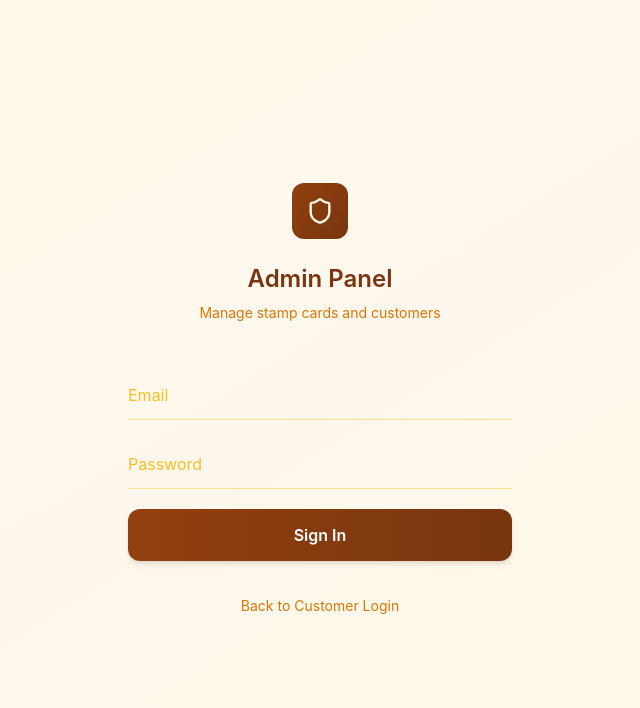
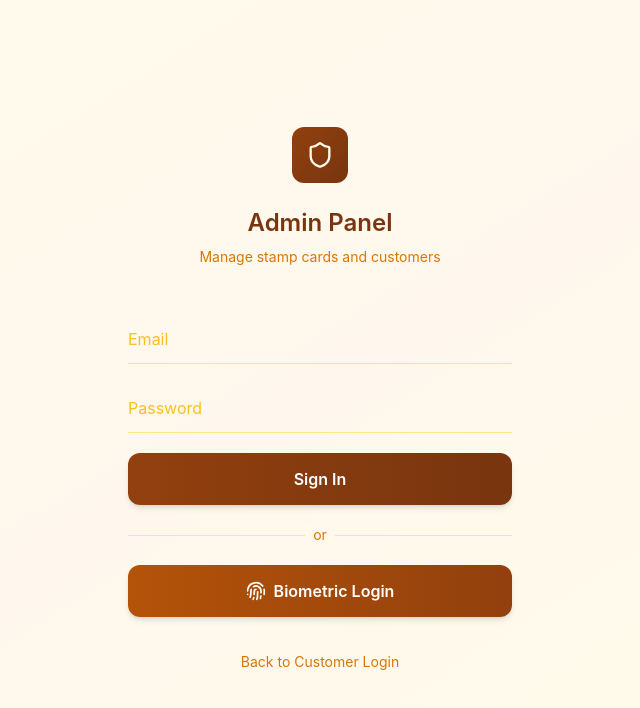
Before and after one commit to vinaycraft/stamp-card, a React (Vite) app: page /admin in a window 1280 px wide. Shown: the top 708 px of the page, without its empty margins (320-960 px from the left). Built offline with nearby package versions, Linux system fonts and the light colour scheme; no server answers.

Commit message:
Add biometric authentication for admin users

```diff
--- a/src/components/AdminDashboard.tsx
+++ b/src/components/AdminDashboard.tsx
@@ -3,12 +3,14 @@ import { useNavigate } from 'react-router-dom';
 import { getUserByUniqueCode, getUserStampCards, saveStampCard, addStamp, getUsers } from '../lib/storage';
 import { useAuth } from '../contexts/AuthContext';
 import type { User, StampCard as StampCardType } from '../types';
-import { Shield, Search, Coffee, Plus, QrCode, Users, LogOut } from 'lucide-react';
+import { Shield, Search, Coffee, Plus, QrCode, Users, LogOut, Fingerprint } from 'lucide-react';
 import QRScanner from './QRScanner';
+import BiometricRegistration from './BiometricRegistration';
+import { isWebAuthnSupported } from '../lib/webauthn';
 
 export default function AdminDashboard() {
   const navigate = useNavigate();
-  const { logout } = useAuth();
+  const { logout, user } = useAuth();
   const [searchCode, setSearchCode] = useState('');
   const [selectedUser, setSelectedUser] = useState<User | null>(null);
   const [userCards, setUserCards] = useState<StampCardType[]>([]);
@@ -16,6 +18,7 @@ export default function AdminDashboard() {
   const [showAllCustomers, setShowAllCustomers] = useState(false);
   const [allCustomers, setAllCustomers] = useState<User[]>([]);
   const [showQRScanner, setShowQRScanner] = useState(false);
+  const [showBiometricRegistration, setShowBiometricRegistration] = useState(false);
 
   const handleSearch = async () => {
     setError('');
@@ -111,6 +114,16 @@ export default function AdminDashboard() {
                 <p className="text-xs sm:text-sm text-amber-200">Manage Customer Stamp Cards</p>
               </div>
             </div>
+            <div className="flex items-center gap-2 sm:gap-3">
+              {isWebAuthnSupported() && !user?.biometricCredentialId && (
+                <button
+                  onClick={() => setShowBiometricRegistration(true)}
+                  className="px-3 py-1.5 sm:px-4 sm:py-2 text-xs sm:text-sm font-medium text-amber-50 bg-amber-700/50 hover:bg-amber-700 rounded-lg transition-colors flex items-center gap-2"
+                >
+                  <Fingerprint className="w-4 h-4" />
+                  <span className="hidden sm:inline">Enable Biometric</span>
+                </button>
+              )}
               <button
                 onClick={handleLogout}
                 className="px-3 py-1.5 sm:px-4 sm:py-2 text-xs sm:text-sm font-medium text-amber-50 bg-amber-800/50 hover:bg-amber-800 rounded-lg transition-colors flex items-center gap-2"
@@ -118,6 +131,7 @@ export default function AdminDashboard() {
                 <LogOut className="w-4 h-4" />
                 <span className="hidden sm:inline">Sign Out</span>
               </button>
+            </div>
           </div>
         </div>
       </header>
@@ -340,6 +354,18 @@ export default function AdminDashboard() {
           onClose={() => setShowQRScanner(false)}
         />
       )}
+
+      {/* Biometric Registration Modal */}
+      {showBiometricRegistration && user && (
+        <BiometricRegistration
+          userId={user.id}
+          userEmail={user.email}
+          onSuccess={() => {
+            setShowBiometricRegistration(false);
+          }}
+          onClose={() => setShowBiometricRegistration(false)}
+        />
+      )}
     </div>
   );
 }
--- a/src/components/AdminLogin.tsx
+++ b/src/components/AdminLogin.tsx
@@ -1,7 +1,8 @@
 import { useState, useEffect } from 'react';
 import { useNavigate } from 'react-router-dom';
-import { Shield } from 'lucide-react';
+import { Shield, Fingerprint } from 'lucide-react';
 import { useAuth } from '../contexts/AuthContext';
+import { isWebAuthnSupported } from '../lib/webauthn';
 
 export default function AdminLogin() {
   const navigate = useNavigate();
@@ -11,12 +12,22 @@ export default function AdminLogin() {
     password: '',
   });
   const [error, setError] = useState('');
+  const [isBiometricAuthenticating, setIsBiometricAuthenticating] = useState(false);
+  const [storedCredentialId, setStoredCredentialId] = useState<string | null>(null);
 
   useEffect(() => {
     if (user && user.role === 'admin') {
       navigate('/admin/dashboard');
     }
   }, [user, navigate]);
+
+  // Load stored credential ID on mount
+  useEffect(() => {
+    const storedId = localStorage.getItem('biometric_credential_id');
+    if (storedId) {
+      setStoredCredentialId(storedId);
+    }
+  }, []);
 
   const handleSubmit = async (e: React.FormEvent) => {
     e.preventDefault();
@@ -30,6 +41,48 @@ export default function AdminLogin() {
     }
 
     navigate('/admin/dashboard');
+  };
+
+  const handleBiometricLogin = async (specificCredentialId?: string) => {
+    setIsBiometricAuthenticating(true);
+    setError('');
+
+    try {
+      // Authenticate with biometric (with or without specific credential ID)
+      const { authenticateWithBiometric } = await import('../lib/webauthn');
+      const credentialId = await authenticateWithBiometric(specificCredentialId);
+
+      // Look up user by credential ID
+      const { getUserByBiometricCredential } = await import('../lib/storage');
+      const authUser = await getUserByBiometricCredential(credentialId);
+
+      if (!authUser) {
+        setError('No account found for this biometric credential. Please enable biometric login first.');
+        return;
+      }
+
+      // Check if user is admin
+      if (authUser.role !== 'admin') {
+        setError('This biometric credential is not for an admin account.');
+        return;
+      }
+
+      // Update stored credential ID
+      localStorage.setItem('biometric_credential_id', credentialId);
+
+      // Log the user in
+      const loginSuccess = await login(authUser.email, authUser.phone);
+      if (loginSuccess) {
+        navigate('/admin/dashboard');
+      } else {
+        setError('Biometric authentication succeeded but login failed');
+      }
+    } catch (err: any) {
+      console.error('Biometric login error:', err);
+      setError('Biometric authentication failed. Please try again or use password login.');
+    } finally {
+      setIsBiometricAuthenticating(false);
+    }
   };
 
   return (
@@ -84,6 +137,38 @@ export default function AdminLogin() {
           >
             Sign In
           </button>
+
+          {isWebAuthnSupported() && (
+            <div className="relative">
+              <div className="absolute inset-0 flex items-center">
+                <div className="w-full border-t border-amber-200" />
+              </div>
+              <div className="relative flex justify-center text-xs sm:text-sm">
+                <span className="px-2 bg-gradient-to-br from-amber-50 via-orange-50 to-yellow-50 text-amber-600">or</span>
+              </div>
+            </div>
+          )}
+
+          {isWebAuthnSupported() && (
+            <button
+              type="button"
+              onClick={() => handleBiometricLogin(storedCredentialId || undefined)}
+              disabled={isBiometricAuthenticating}
+              className="w-full bg-gradient-to-r from-amber-700 to-amber-800 text-white py-3 sm:py-3.5 rounded-xl hover:from-amber-600 hover:to-amber-700 transition-all text-sm sm:text-base font-semibold shadow-md flex items-center justify-center gap-2 disabled:opacity-50 disabled:cursor-not-allowed"
+            >
+              {isBiometricAuthenticating ? (
+                <>
+                  <div className="w-5 h-5 border-2 border-white border-t-transparent rounded-full animate-spin" />
+                  Authenticating...
+                </>
+              ) : (
+                <>
+                  <Fingerprint className="w-5 h-5" />
+                  Biometric Login
+                </>
+              )}
+            </button>
+          )}
         </form>
 
         <div className="mt-6 sm:mt-8 text-center">
```
Lines whose indentation alone changed are shown as unchanged.
